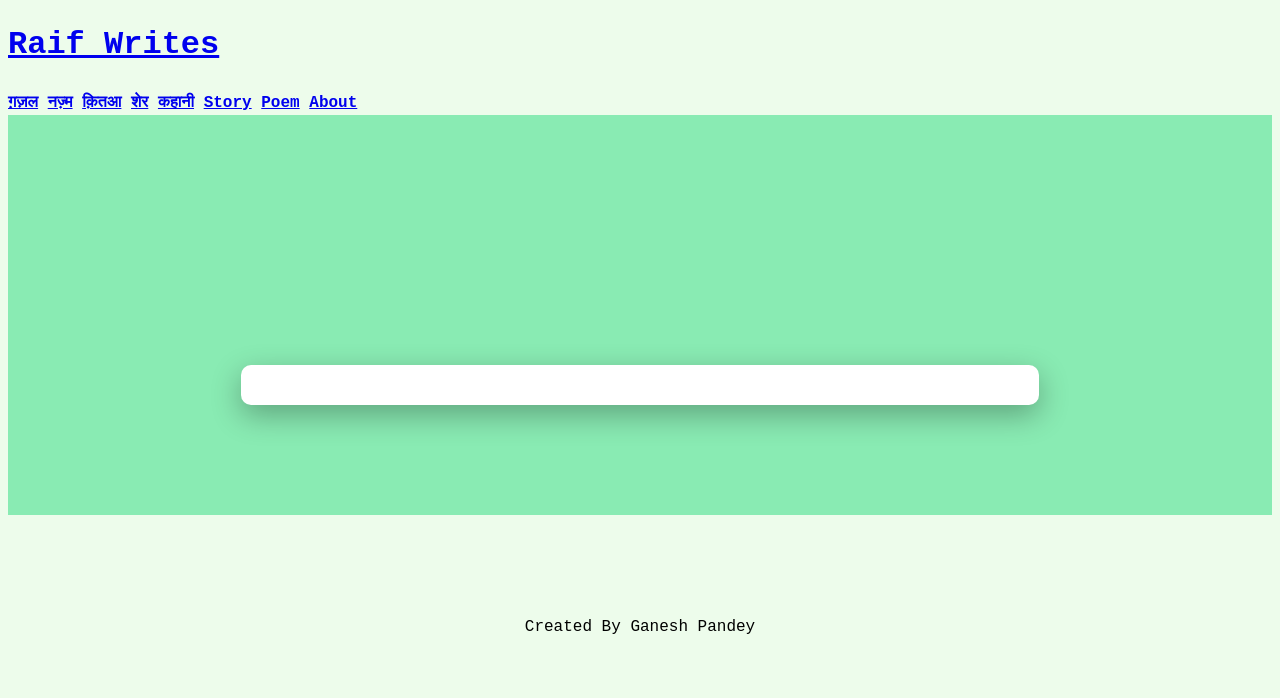
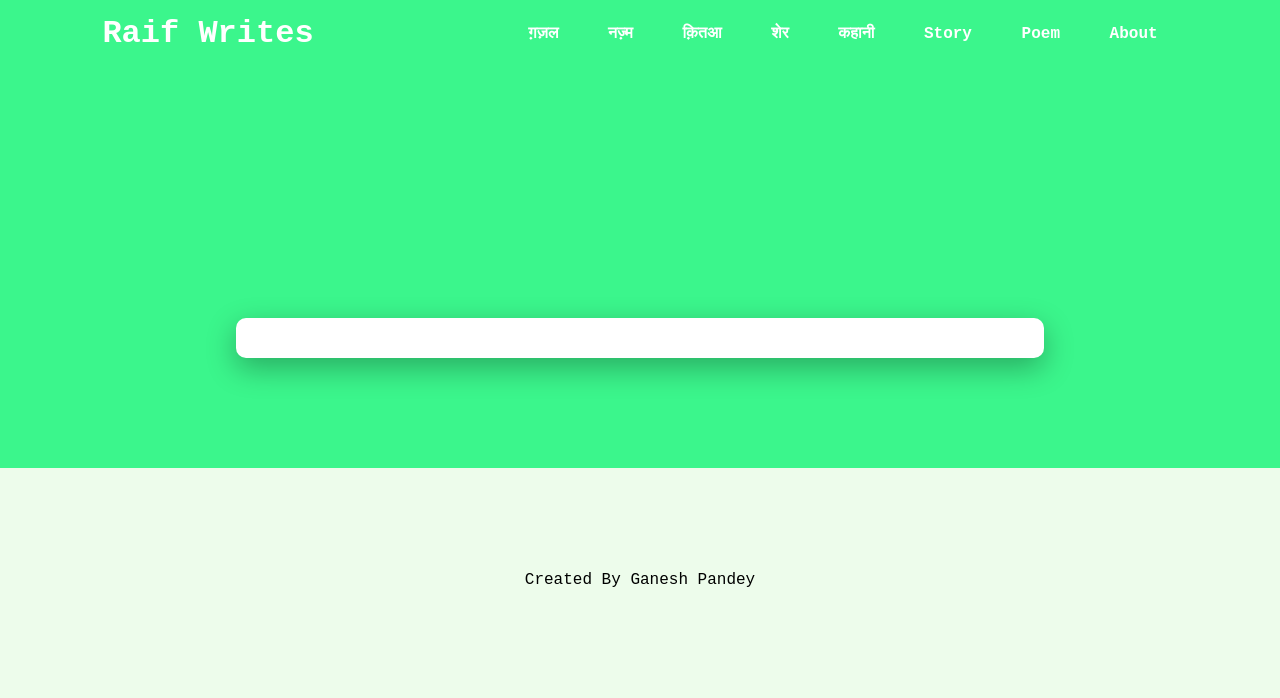
Before and after one commit to Ganesh910/raif, a Django app: page /kahani/ in a window 1280 px wide. Shown: the top 698 px of the page. Run offline with Django 4.2, Linux system fonts and the light colour scheme; data that the repository does not hold is empty.

Commit message:
added css for header and changed hover effect from article

```diff
--- a/kahani/static/kahani/styles.css
+++ b/kahani/static/kahani/styles.css
@@ -2,8 +2,7 @@
     border-radius: 25px;
     padding: 40px;
     margin: 40px;
-    box-shadow: 0 0px 0px rgb(0 0 0 / 0.3);
-    transition: box-shadow 0.5s ease-out;
+    background-color: white;
 }
 
 .content {
@@ -13,9 +12,6 @@
     margin-top: 20px;
 }
 
-.article:hover {
-    box-shadow: 0 10px 30px rgb(0 0 0 / 0.3);
-}
 .container {
     background-color: #fff;
     width: 60%;
@@ -25,19 +21,30 @@
     border-radius: 10px;
     position: relative;
     top: -150px;
-    z-index: 2;
+    z-index: 1;
 }
+
+.container .kahani .date-written {
+    margin: 20px 0;
+}
+
 body {
     background-color: #edfceb;
     font-family: 'Courier New', monospace;
     line-height: 1.5;
+
+}
+
+* {
+    margin: 0;
 }
 
 button {
-    background-color: #89ebb3;
+    background-color: #3bf68c;
     border: none;
     padding: 10px;
     box-shadow: 0 1px 5px rgb(0 0 0 / 0.2);
+    cursor: pointer;
 }
 
 .author {
@@ -51,28 +58,48 @@ button {
 }
 
 .topBox {
-    height:400px;
-    background-color: #89ebb3;
-    z-index: 1;
+    height: 400px;
+    background-color: #3bf68c;
     position: relative;
-    /* opacity: 0.3; */
+    margin-top: 0;
 }
 
 .parent {
     position: relative;
-    /* z-index: 2; */
-    /* background-color: blue; */
 }
 
-/* .article:hover {
-    animation: pushMe 0.6s forwards;
+.header {
+    background-color: #3bf68c;
+    position: sticky;
+    top: 0;
+    z-index: 2;
+}
 
+header {
+    display: flex;
+    align-items: center;
+    padding: 10px 8%;
 }
-@keyframes pushMe{
-    /* 0%{
-        box-shadow: 0 0px 0px rgb(0 0 0 / 0.3);
-    } */
-    /* 100%{
-        box-shadow: 0 10px 30px rgb(0 0 0 / 0.3);
-    }
-} */
+
+header .menu-title {
+
+    width: fit-content;
+    margin-right: 20px;
+    cursor: pointer;
+}
+
+header a {
+    text-decoration: none;
+    color: #fff;
+}
+
+header nav {
+    flex: 1;
+    text-align: right;
+}
+
+header nav a {
+    margin: 0 20px;
+    text-decoration: none;
+}
+/* #89ebb3 */
```
